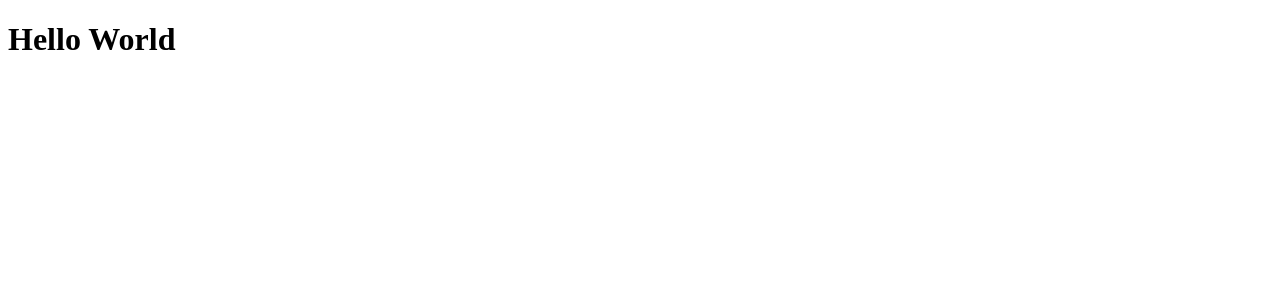
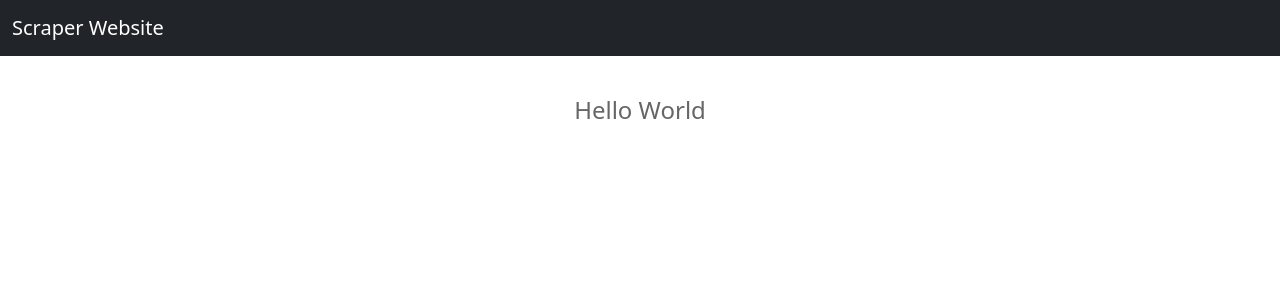
Before and after one commit to agusrichard/web-scraper-website, a Django app: page / in a window 1280 px wide. Shown: the top 300 px of the page. Run offline with Django 4.2, Linux system fonts and the light colour scheme.

Commit message:
Working on HTML templates

```diff
--- a/core/settings.py
+++ b/core/settings.py
@@ -123,6 +123,9 @@ USE_TZ = True
 # https://docs.djangoproject.com/en/4.0/howto/static-files/
 
 STATIC_URL = "static/"
+STATICFILES_DIRS = [
+    BASE_DIR / "static",
+]
 
 # Default primary key field type
 # https://docs.djangoproject.com/en/4.0/ref/settings/#default-auto-field
--- /dev/null
+++ b/static/website/style.css
@@ -0,0 +1,7 @@
+h1.title {
+  font-size: 1.5em;
+  text-align: center;
+  color: #666;
+  margin: 0;
+  padding-top: 40px;
+}
--- a/templates/website/base.html
+++ b/templates/website/base.html
@@ -1,9 +1,12 @@
+{% load static %}
 <!DOCTYPE html>
 <html lang="en">
   <head>
     <meta charset="UTF-8" />
     <meta http-equiv="X-UA-Compatible" content="IE=edge" />
     <meta name="viewport" content="width=device-width, initial-scale=1.0" />
+    <link href="https://cdn.jsdelivr.net/npm/bootstrap@5.1.3/dist/css/bootstrap.min.css" rel="stylesheet" integrity="sha384-1BmE4kWBq78iYhFldvKuhfTAU6auU8tT94WrHftjDbrCEXSU1oBoqyl2QvZ6jIW3" crossorigin="anonymous">
+    <link rel="stylesheet" type="text/css" href="{% static 'website/style.css' %}">
     <title>
       {% block title %}
         Django Web Scraper - {{ page_title|default:"Home" }}
@@ -11,6 +14,8 @@
     </title>
   </head>
   <body>
+    {% include "website/navbar.html" %}
     {% block content %}{% endblock %}
+    <script src="https://cdn.jsdelivr.net/npm/bootstrap@5.1.3/dist/js/bootstrap.bundle.min.js" integrity="sha384-ka7Sk0Gln4gmtz2MlQnikT1wXgYsOg+OMhuP+IlRH9sENBO0LRn5q+8nbTov4+1p" crossorigin="anonymous"></script>
   </body>
 </html>
--- a/templates/website/home.html
+++ b/templates/website/home.html
@@ -1,5 +1,5 @@
 {% extends 'website/base.html' %}
 
 {% block content %}
-  <h1>Hello World</h1>
+  <h1 class="title">Hello World</h1>
 {% endblock content %}
--- /dev/null
+++ b/templates/website/navbar.html
@@ -0,0 +1,5 @@
+<nav class="navbar navbar-dark bg-dark">
+  <div class="container-fluid">
+    <a class="navbar-brand" href="#">Scraper Website</a>
+  </div>
+</nav>
```
